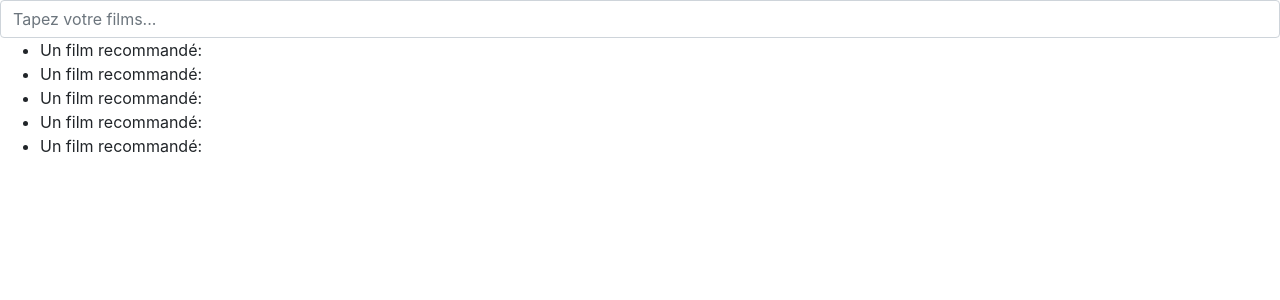
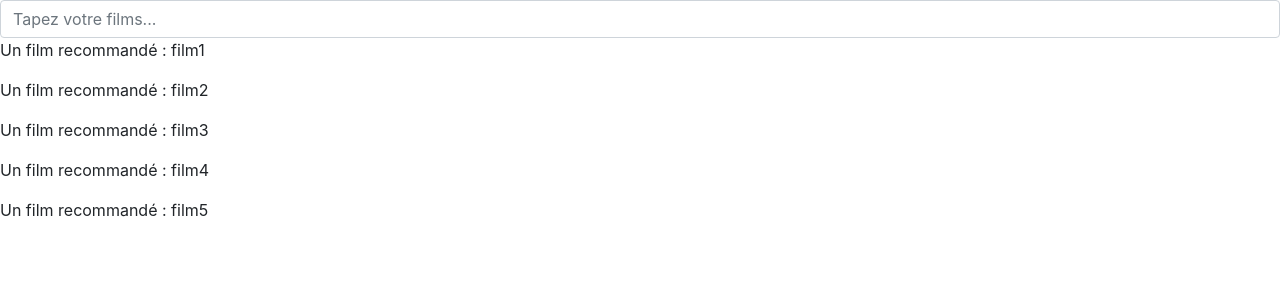
Before and after one commit to Alben59dk/Movie, a React (Create React App) app in the folder movies/: page / in a window 1280 px wide. Shown: the top 300 px of the page. Built offline with nearby package versions, Linux system fonts and the light colour scheme.

Commit message:
change state & listgroup

```diff
--- a/movies/src/App.js
+++ b/movies/src/App.js
@@ -2,7 +2,6 @@ import React, { Component } from 'react'
 import './App.css'
 import SearchBar from './components/SearchBar'
 import VideoList from './components/VideoList'
-
 export default class App extends Component {
   render() {
     return (
--- a/movies/src/components/VideoList.js
+++ b/movies/src/components/VideoList.js
@@ -1,19 +1,19 @@
-import React, { Component } from 'react'
+import React, {Component} from 'react';
+import { ListGroup } from 'reactstrap'
 import VideoListItem from './VideoListItem'
 
+const movies = ['film1', 'film2', 'film3', 'film4', 'film5']
+
 export default class VideoList extends Component {
-    render () {
+    render() {
         return (
-            <div>
-                <ul>
-                    <VideoListItem />
-                    <VideoListItem />
-                    <VideoListItem />
-                    <VideoListItem />
-                    <VideoListItem />
-                </ul>
-            </div>
-
+            <ListGroup>
+                {
+                    movies.map(movie => {
+                        return <VideoListItem key={movie} movie={movie} />
+                    })
+                }
+            </ListGroup>
         )
     }
 }
--- a/movies/src/components/VideoListItem.js
+++ b/movies/src/components/VideoListItem.js
@@ -1,9 +1,15 @@
-import React from 'react'
+import React, {Component} from 'react'
 import {} from 'reactstrap'
 
-  const VideoListItem = ({movie}) => {
-    return ( <li> Un film recommandé: {movie} </li>
-    )
+export default class VideoListItem extends Component {
+    constructor(props) {
+        super(props)
+        this.state= {movie: 'movie'}
+    }
+
+    render () {
+        return (
+            <p>Un film recommandé : {this.props.movie}</p>
+        )
+    }
 }
-
-export default VideoListItem
```
